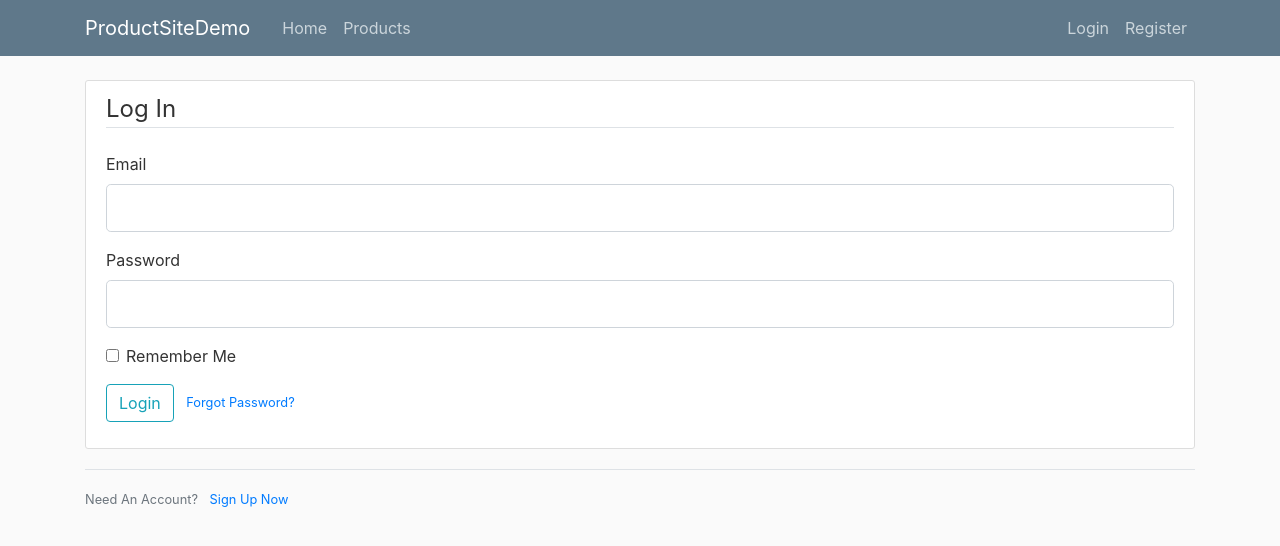
After one commit to ectrimble20/FlaskProductSiteDemo, a Flask app: template productsite/templates/user/user_login.html in a window 1280 px wide. The commit adds this page. Shown: the top 546 px of the page. Run offline with Flask 2, Linux system fonts and the light colour scheme; the template is opened without the code that fills it: values that come from a table or form of the project are taken from there, others are empty; some libraries are stand-ins or nearby versions.

Commit message:
Working on adding in Login/Logout methods, working on getting the routing sorted out first.

```diff
--- a/productsite/__init__.py
+++ b/productsite/__init__.py
@@ -22,6 +22,8 @@ def create_flask_app(config_class=Config):
     app_mailer.init_app(app)
     # we'll need to load in our routes in here
     from productsite.domain.index.routes import index
+    from productsite.domain.users.routes import users
     # and register our blueprints
     app.register_blueprint(index)
+    app.register_blueprint(users)
     return app
--- a/productsite/domain/users/forms.py
+++ b/productsite/domain/users/forms.py
@@ -1,8 +1,16 @@
 from flask_wtf import FlaskForm
+from flask_wtf.file import FileField, FileAllowed
+from flask_login import current_user
+from wtforms import StringField, PasswordField, SubmitField, BooleanField
+from wtforms.validators import DataRequired, Length, Email, EqualTo, ValidationError
+from productsite.domain.users.models import User
 
 
 class LoginForm(FlaskForm):
-    pass
+    email = StringField('Email', validators=[DataRequired(), Email()])
+    password = PasswordField('Password', validators=[DataRequired()])
+    remember = BooleanField('Remember Me')
+    submit = SubmitField('Login')
 
 
 class RegisterUserForm(FlaskForm):
--- a/productsite/templates/layout.html
+++ b/productsite/templates/layout.html
@@ -33,7 +33,7 @@
                 <a class="nav-item nav-link" href="#">My Account</a>
                 <a class="nav-item nav-link" href="#">Logout</a>
               {% else %}
-                <a class="nav-item nav-link" href="#">Login</a>
+                <a class="nav-item nav-link" href="{{ url_for('user.login') }}">Login</a>
                 <a class="nav-item nav-link" href="#">Register</a>
               {% endif %}
             </div>
--- /dev/null
+++ b/productsite/templates/user/user_login.html
@@ -0,0 +1,52 @@
+{% extends "layout.html" %}
+{% block content %}
+    <div class="content-section">
+        <form method="POST" action="">
+            {{ form.hidden_tag() }}
+            <fieldset class="form-group">
+                <legend class="border-bottom mb-4">Log In</legend>
+                <div class="form-group">
+                    {{ form.email.label(class="form-control-label") }}
+                    {% if form.email.errors %}
+                        {{ form.email(class="form-control form-control-lg is-invalid") }}
+                        <div class="invalid-feedback">
+                            {% for error in form.email.errors %}
+                                <span>{{ error }}</span>
+                            {% endfor %}
+                        </div>
+                    {% else %}
+                        {{ form.email(class="form-control form-control-lg") }}
+                    {% endif %}
+                </div>
+                <div class="form-group">
+                    {{ form.password.label(class="form-control-label") }}
+                    {% if form.password.errors %}
+                        {{ form.password(class="form-control form-control-lg is-invalid") }}
+                        <div class="invalid-feedback">
+                            {% for error in form.password.errors %}
+                                <span>{{ error }}</span>
+                            {% endfor %}
+                        </div>
+                    {% else %}
+                        {{ form.password(class="form-control form-control-lg") }}
+                    {% endif %}
+                </div>
+                <div class="form-check">
+                    {{ form.remember(class="form-check-input") }}
+                    {{ form.remember.label(class="form-check-label") }}
+                </div>
+            </fieldset>
+            <div class="form-group">
+                {{ form.submit(class="btn btn-outline-info") }}
+                <small class="text-muted ml-2">
+                    <a href="#">Forgot Password?</a>
+                </small>
+            </div>
+        </form>
+    </div>
+    <div class="border-top pt-3">
+        <small class="text-muted">
+            Need An Account? <a class="ml-2" href="#">Sign Up Now</a>
+        </small>
+    </div>
+{% endblock content %}
```
Also changed, not shown: productsite/domain/products/routes.py (+12 -20 lines), productsite/domain/users/routes.py (+35 -12 lines).
